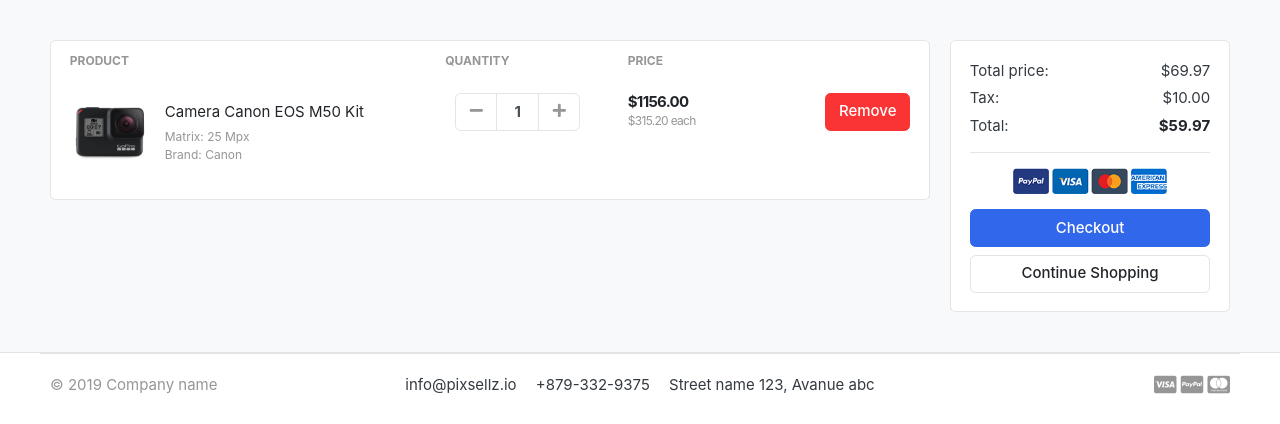
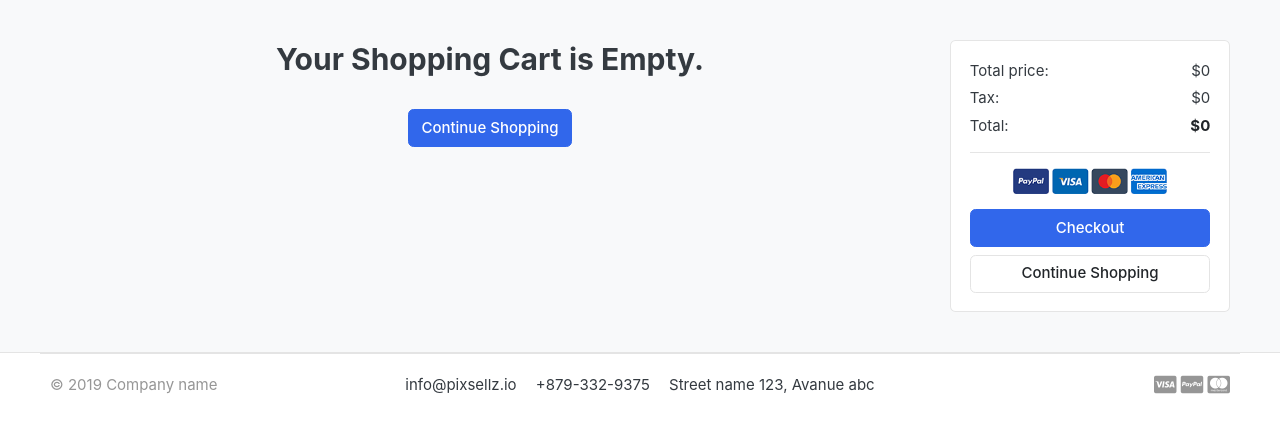
Before and after one commit to thameem-16/Ecommerce-django, a Django app: page /cart/ in a window 1280 px wide. Shown: the part 126-550 px from the top of the page. Run offline with Django 5.2, Linux system fonts and the light colour scheme; tables that the repository leaves empty hold one stand-in row (values such as "Sample post"); some libraries are stand-ins or nearby versions; some web fonts are replaced.

Commit message:
carts functionality

```diff
--- a/carts/urls.py
+++ b/carts/urls.py
@@ -3,5 +3,8 @@ from .import views
 
 
 urlpatterns = [
-    path('', views.cart, name='carts')
+    path('', views.cart, name='cart'),
+    path('add_cart/<int:product_id>/', views.add_cart, name='add_cart'),
+    path('remove_cart/<int:product_id>/<int:cart_item_id>/', views.remove_cart, name='remove_cart'),
+    path('remove_cart_item/<int:product_id>/<int:cart_item_id>/', views.remove_cart_item, name='remove_cart_item'),
 ]
--- a/carts/views.py
+++ b/carts/views.py
@@ -1,4 +1,117 @@
-from django.shortcuts import render
+from django.shortcuts import render, redirect, get_object_or_404
+from django.core.exceptions import ObjectDoesNotExist
+from carts.models import Cart, CartItem
+from store.models import Product, Variation
+from django.http import HttpResponse
 
-def cart(request):
-    return render(request, 'store/cart.html')
+
+def _cart_id(request):
+    cart = request.session.session_key
+    if not cart:
+        cart=request.session.create()
+    return cart
+
+def add_cart(request, product_id):
+    product = Product.objects.get(id=product_id)
+    product_variation = []
+    if request.method == 'POST':
+        for item in request.POST:
+            key = item
+            value = request.POST[key]
+
+            try:
+                variation = Variation.objects.get(product=product, variation_category__iexact=key, variation_value__iexact=value)
+                product_variation.append(variation)
+            except:
+                pass
+
+
+    try:
+        cart = Cart.objects.get(cart_id=_cart_id(request))
+    except Cart.DoesNotExist:
+        cart = Cart.objects.create(
+            cart_id = _cart_id(request)
+        )
+    cart.save()
+
+
+    is_cart_item_exists = CartItem.objects.filter(product=product, cart=cart).exists()
+    if is_cart_item_exists:
+        cart_item = CartItem.objects.filter(product=product, cart=cart)
+        ex_var_list = []
+        id = []
+        for item in cart_item:
+            existing_variation = item.variations.all()
+            ex_var_list.append(list(existing_variation))
+            id.append(item.id)
+
+        if product_variation in ex_var_list:
+            index = ex_var_list.index(product_variation)
+            item_id = id[index]
+            item = CartItem.objects.get(product=product, id=item_id)
+            item.quantity += 1
+            item.save()
+        else:
+            item = CartItem.objects.create(product=product, quantity=1, cart=cart)
+            if len(product_variation) > 0:
+                    item.variations.clear()
+                    item.variations.add(*product_variation)
+            item.save()
+    else:
+        cart_item = CartItem.objects.create(
+            product = product,
+            quantity = 1,
+            cart = cart,
+        )
+        if len(product_variation) > 0:
+              cart_item.variations.clear()
+              cart_item.variations.add(*product_variation)
+        cart_item.save()
+    return redirect('cart')
+
+
+def remove_cart(request, product_id, cart_item_id):
+    cart = Cart.objects.get(cart_id=_cart_id(request))
+    product = get_object_or_404(Product, id=product_id)
+    try:
+        cart_item = CartItem.objects.get(product=product, cart=cart)
+        if cart_item.quantity > 1:
+           cart_item.quantity -= 1
+           cart_item.save()
+        else:
+           cart_item.delete()
+    except:
+        pass
+    return redirect('cart')
+
+
+def remove_cart_item(request, product_id, cart_item_id):
+    cart = Cart.objects.get(cart_id=_cart_id(request))
+    product = get_object_or_404(Product, id=product_id)
+    cart_item = CartItem.objects.get(product=product, cart=cart, id=cart_item_id)
+    cart_item.delete()
+    return redirect('cart')
+
+
+def cart(request, total=0, quantity=0, cart_items=None):
+    try:
+        tax=0
+        grand_total=0
+        cart = Cart.objects.get(cart_id=_cart_id(request))
+        cart_items  = CartItem.objects.filter(cart=cart, is_active=True)
+        for cart_item in cart_items:
+            total += (cart_item.product.price * cart_item.quantity)
+            quantity += cart_item.quantity
+        tax = (2 * total)/100
+        grand_total = total + tax
+    except ObjectDoesNotExist:
+        pass
+
+    context = {
+        'total': total,
+        'quantity': quantity,
+        'cart_items': cart_items,
+        'tax': tax,
+        'grand_total': grand_total,
+    }
+    return render(request, 'store/cart.html', context)
--- a/shopkart/settings.py
+++ b/shopkart/settings.py
@@ -66,6 +66,7 @@ TEMPLATES = [
                 'django.contrib.auth.context_processors.auth',
                 'django.contrib.messages.context_processors.messages',
                 'catagory.context_processor.menu_list',
+                'carts.context_processor.counter',
             ],
         },
     },
--- a/store/urls.py
+++ b/store/urls.py
@@ -3,6 +3,7 @@ from . import views
 
 urlpatterns = [
     path('', views.store, name='store'),
-    path('<slug:catagory_slug>/', views.store, name='products_by_catagory'),
-    path('<slug:catagory_slug>/<slug:product_slug>/', views.product_detail, name='product_detail'),
+    path('category/<slug:catagory_slug>/', views.store, name='products_by_catagory'),
+    path('category/<slug:catagory_slug>/<slug:product_slug>/', views.product_detail, name='product_detail'),
+    path('search', views.search, name='search')
 ]
--- a/templates/home.html
+++ b/templates/home.html
@@ -9,7 +9,7 @@
 <div class="container">
 
 <div class="intro-banner-wrap">
-	<img src="{% static 'images/banners/1.jpg' %}" class="img-fluid rounded">
+	<img src="{% static 'images/banners/banner1.jpg' %}" class="img-fluid rounded">
 </div>
 
 </div> <!-- container //  -->
--- a/templates/includes/navbar.html
+++ b/templates/includes/navbar.html
@@ -69,13 +69,14 @@
             <!-- col.// -->
             <a href="{% url 'store' %}" class="btn btn-outline-primary">Store</a>
             <div class="col-lg col-md-6 col-sm-12 col">
-              <form action="#" class="search">
+              <form action="{% url 'search' %}" class="search" method="GET">
                 <div class="input-group w-100">
                   <input
                     type="text"
                     class="form-control"
                     style="width: 60%"
                     placeholder="Search"
+                    name="keyword"
                   />
 
                   <div class="input-group-append">
@@ -98,11 +99,11 @@
                     <a href="./register.html"> Register</a>
                   </div>
                 </div>
-                <a href="./cart.html" class="widget-header pl-3 ml-3">
+                <a href="{% url 'cart' %}" class="widget-header pl-3 ml-3">
                   <div class="icon icon-sm rounded-circle border">
                     <i class="fa fa-shopping-cart"></i>
                   </div>
-                  <span class="badge badge-pill badge-danger notify">0</span>
+                  <span class="badge badge-pill badge-danger notify">{{cart_count}}</span>
                 </a>
               </div>
               <!-- widgets-wrap.// -->
--- a/templates/store/cart.html
+++ b/templates/store/cart.html
@@ -7,6 +7,13 @@
   <div class="container">
     <div class="row">
       <aside class="col-lg-9">
+        {% if not cart_items %}
+          <h2 class="text-center">Your Shopping Cart is Empty.</h2>
+          <br>
+          <div class="text-center">
+            <a href="{% url 'store' %}" class="btn btn-primary">Continue Shopping</a>
+          </div>
+        {% else %}
           <div class="card">
             <table class="table table-borderless table-shopping-cart">
               <thead class="text-muted">
@@ -18,19 +25,23 @@
                 </tr>
               </thead>
               <tbody>
+                {% for cart_item in cart_items %}
                 <tr>
                   <td>
                     <figure class="itemside align-items-center">
                       <div class="aside">
-                      <img src="{% static './images/items/11.jpg' %}" class="img-sm" />
+                        <img src="{{ cart_item.product.images.url }}" class="img-sm" />
                       </div>
                       <figcaption class="info">
-                      <a href="#" class="title text-dark"
-                        >Camera Canon EOS M50 Kit</a
+                        <a href="{{cart_item.product.get_url}}" class="title text-dark"
+                          >{{ cart_item.product.product_name }}</a
                         >
                         <p class="text-muted small">
-                        Matrix: 25 Mpx <br />
-                        Brand: Canon
+                          {% if cart_item.variations.all %}
+                            {% for item in cart_item.variations.all %}
+                              {{ item.variation_category | capfirst }} : {{ item.variation_value | capfirst }}<br>
+                            {% endfor %}
+                          {%endif%}
                         </p>
                       </figcaption>
                     </figure>
@@ -40,23 +51,18 @@
                     <div class="col">
                       <div class="input-group input-spinner">
                         <div class="input-group-prepend">
-                        <button
-                          class="btn btn-light"
-                          type="button"
-                          id="button-plus"
-                        >
-                          <i class="fa fa-minus"></i>
-                        </button>
+                          <a href="{% url 'remove_cart' cart_item.product.id cart_item.id %}"
+                            class="btn btn-light"type="button"id="button-plus"><i class="fa fa-minus"></i></a>
                         </div>
-                      <input type="text" class="form-control" value="1" />
+                        <input type="text" class="form-control" value="{{ cart_item.quantity }}" />
                         <div class="input-group-append">
-                        <button
-                          class="btn btn-light"
-                          type="button"
-                          id="button-minus"
-                        >
-                          <i class="fa fa-plus"></i>
-                        </button>
+                          <form action="{% url 'add_cart' cart_item.product.id %}" method="POST">
+                            {% csrf_token %}
+                            {% for item in cart_item.variations.all %}
+                             <input type="hidden" name="{{item.variation_category | lower}}" value="{{item.variation_value | capfirst }}">
+                            {% endfor %}
+                            <button class="btn btn-light" type="button"id="button-minus"><i class="fa fa-plus"></i></button>
+                          </form>
                         </div>
                       </div>
                       <!-- input-group.// -->
@@ -65,18 +71,20 @@
                   </td>
                   <td>
                     <div class="price-wrap">
-                    <var class="price">$1156.00</var>
-                    <small class="text-muted"> $315.20 each </small>
+                      <var class="price">${{ cart_item.sub_total }}</var>
+                      <small class="text-muted"> ${{ cart_item.product.price }} each </small>
                     </div>
                     <!-- price-wrap .// -->
                   </td>
                   <td class="text-right">
-                  <a href="" class="btn btn-danger"> Remove</a>
+                    <a href="{% url 'remove_cart_item' cart_item.product.id cart_item.id %}" onclick="return confirm('Are you sure you want to delete this item?')" class="btn btn-danger"> Remove</a>
                   </td>
                 </tr>
+                {% endfor %}
               </tbody>
             </table>
           </div>
+        {%endif%}
         <!-- card.// -->
       </aside>
       <!-- col.// -->
@@ -85,15 +93,15 @@
           <div class="card-body">
             <dl class="dlist-align">
               <dt>Total price:</dt>
-              <dd class="text-right">$69.97</dd>
+              <dd class="text-right">${{total}}</dd>
             </dl>
             <dl class="dlist-align">
               <dt>Tax:</dt>
-              <dd class="text-right">$10.00</dd>
+              <dd class="text-right">${{tax}}</dd>
             </dl>
             <dl class="dlist-align">
               <dt>Total:</dt>
-              <dd class="text-right text-dark b"><strong>$59.97</strong></dd>
+              <dd class="text-right text-dark b"><strong>${{grand_total}}</strong></dd>
             </dl>
             <hr />
             <p class="text-center mb-3">
@@ -102,7 +110,7 @@
             <a href="./place-order.html" class="btn btn-primary btn-block">
               Checkout
             </a>
-            <a href="./store.html" class="btn btn-light btn-block"
+            <a href="{% url 'store' %}" class="btn btn-light btn-block"
               >Continue Shopping</a
             >
           </div>
@@ -113,7 +121,6 @@
       <!-- col.// -->
     </div>
     <!-- row.// -->
-    <!-- ============================ COMPONENT 1 END .// ================================= -->
   </div>
   <!-- container .//  -->
 </section>
```
Also changed, not shown: carts/admin.py (+8 -2 lines), carts/context_processor.py (added, +18 -0 lines), carts/models.py (+7 -2 lines), store/admin.py (+7 -1 lines), store/models.py (+25 -0 lines), store/views.py (+28 -2 lines), templates/store/product_detail.html (+16 -31 lines), templates/store/store.html (+35 -13 lines), carts/migrations/0002_cartitem_variations.py (added), static/images/banners/1.jpg (deleted), static/images/banners/banner1.jpg (added), static/images/banners/cover1.jpg (added), store/migrations/0002_variation.py (added). Lines whose indentation alone changed are shown as unchanged.
